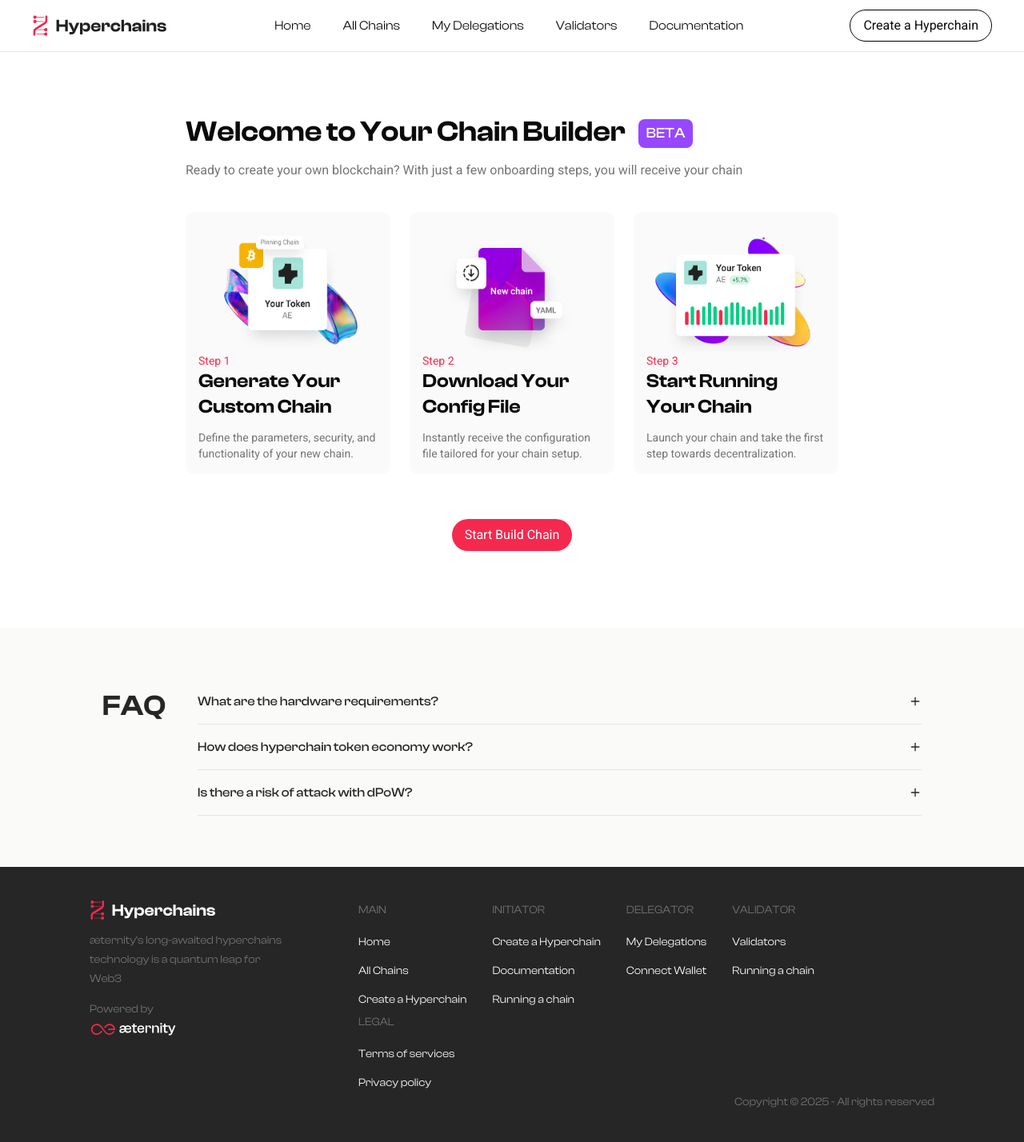
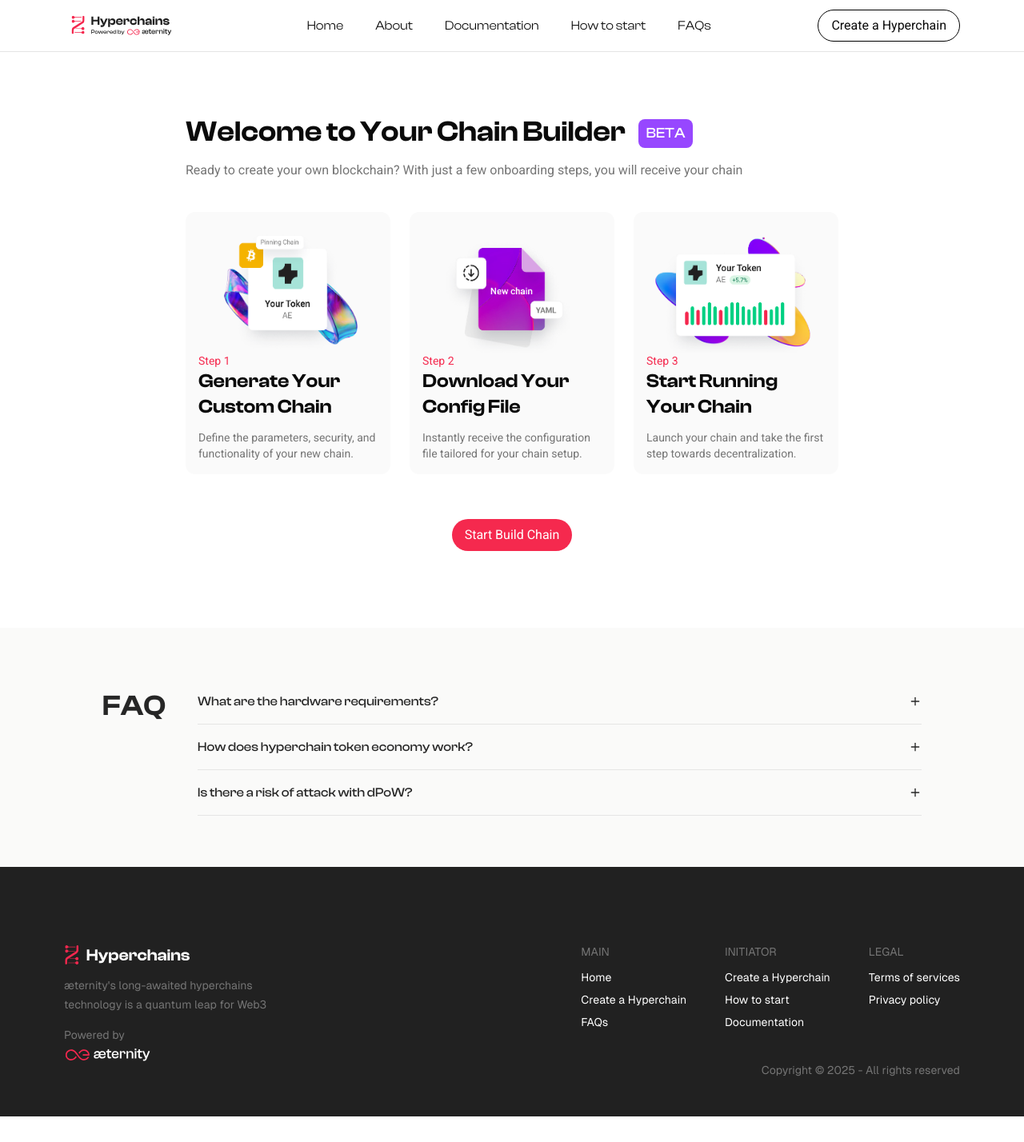
Before and after one commit to unit214/aeternity-hyperchains-initiator, a Next.js app: page / in a window 1280 px wide. Shown: the whole page at 80% size. After the commit the page ends 1396 px from the top, so only its background shows below. Built offline with nearby package versions, Linux system fonts and the light colour scheme.

Commit message:
feat: adjust header and footer

```diff
--- a/src/app/globals.css
+++ b/src/app/globals.css
@@ -37,6 +37,7 @@
         --grey-5: 0 0% 46%; /* muted-foreground */
         --grey-6: 0 0% 24%;
         --violet-2: 266, 100%, 64%;
+        --black-1: 0, 0%, 13%;
         --radius: 0.5rem;
     }
     .dark {
--- a/src/components/footer.tsx
+++ b/src/components/footer.tsx
@@ -1,4 +1,6 @@
 import * as React from 'react';
+
+import Link from 'next/link';
 
 export interface FooterSectionProps {
     title: string;
@@ -7,16 +9,20 @@
 
 export const FooterSection: React.FC<FooterSectionProps> = ({ title, links }) => {
     return (
-        <div className='flex w-1/2 flex-col pr-8 pt-8 md:w-auto md:pt-0'>
-            <div className='w-full whitespace-nowrap text-neutral-500'>{title}</div>
+        <div className='flex w-1/2 flex-col md:w-auto'>
+            <div className='w-full whitespace-nowrap text-grey-5'>{title}</div>
             <div className='mt-3 flex w-full flex-col items-start text-white'>
-                {links.map((link, index) => (
+                {links.map((link, index) => {
+                    const linkProps = link.url.startsWith('/') ? {} : { target: '_blank', rel: 'noopener noreferrer' };
+
+                    return (
                         <div key={index} className={index > 0 ? 'mt-2' : ''}>
-                        <a href={link.url} className='hover:underline' target='_blank' rel='noopener noreferrer'>
+                            <a href={link.url} className='hover:underline' {...linkProps}>
                                 {link.label}
                             </a>
                         </div>
-                ))}
+                    );
+                })}
             </div>
         </div>
     );
@@ -24,14 +30,28 @@
 
 export const LogoSection: React.FC = () => {
     return (
-        <div className='z-0 flex w-64 flex-col items-start text-neutral-500'>
-            <img loading='lazy' src='/hyperchains_logo_white.svg' alt='HC Logo' className='max-w-full object-contain' />
+        <div className='z-0 flex w-64 flex-col items-start text-grey-5'>
+            <Link href='https://hyperchains.ae' target='_blank' rel='noopener noreferrer'>
+                <img
+                    loading='lazy'
+                    src='/hyperchains_logo_white.svg'
+                    alt='HC Logo'
+                    className='max-w-full object-contain'
+                />
+            </Link>
             <div className='mt-3 w-full self-stretch leading-6'>
                 æternity&apos;s long-awaited hyperchains technology is a quantum leap for Web3
             </div>
             <div className='mt-3 flex max-w-full flex-col leading-loose'>
                 <div>Powered by</div>
-                <img loading='lazy' src='/aeternity_logo.svg' alt='Powered by logo' className='w-full object-contain' />
+                <Link href='https://aeternity.com' target='_blank' rel='noopener noreferrer'>
+                    <img
+                        loading='lazy'
+                        src='/aeternity_logo.svg'
+                        alt='Powered by logo'
+                        className='w-full object-contain'
+                    />
+                </Link>
             </div>
         </div>
     );
@@ -41,57 +61,41 @@
     {
         title: 'MAIN',
         links: [
-            { label: 'Home', url: 'https://example.com' },
-            { label: 'All Chains', url: 'https://example.com' },
-            { label: 'Create a Hyperchain', url: 'https://example.com' }
+            { label: 'Home', url: 'https://hyperchains.ae' },
+            { label: 'Create a Hyperchain', url: '/', isInternalLink: true },
+            { label: 'FAQs', url: 'https://hyperchains.ae/faqs' }
         ]
     },
     {
         title: 'INITIATOR',
         links: [
-            { label: 'Create a Hyperchain', url: 'https://example.com' },
-            { label: 'Documentation', url: 'https://example.com' },
-            { label: 'Running a chain', url: 'https://example.com' }
-        ]
-    },
-    {
-        title: 'DELEGATOR',
-        links: [
-            { label: 'My Delegations', url: 'https://example.com' },
-            { label: 'Connect Wallet', url: 'https://example.com' }
-        ]
-    },
-    {
-        title: 'VALIDATOR',
-        links: [
-            { label: 'Validators', url: 'https://example.com' },
-            { label: 'Running a chain', url: 'https://example.com' }
+            { label: 'Create a Hyperchain', url: '/', isInternalLink: true },
+            { label: 'How to start', url: 'https://hyperchains.ae/how-to' },
+            { label: 'Documentation', url: 'https://hyperchains.ae/faqs' }
         ]
     },
     {
         title: 'LEGAL',
         links: [
             { label: 'Terms of services', url: 'https://example.com' },
-            { label: 'Privacy policy', url: 'https://example.com' }
+            { label: 'Privacy policy', url: '/privacy-policy' }
         ]
     }
 ];
 
 export const Footer: React.FC = () => {
     return (
-        <div className='flex flex-col items-center justify-center bg-neutral-800 px-20 text-sm max-md:px-5'>
-            <div className='flex w-full max-w-screen-2xl flex-col justify-center px-8 py-10 max-md:max-w-full max-md:px-5'>
-                <div className='relative flex w-full flex-col items-start max-md:max-w-full md:flex-row'>
+        <div className='flex flex-col items-center justify-center bg-black-1 px-5 py-12 font-sans text-sm md:px-20 md:pt-24'>
+            <div className='flex w-full max-w-full flex-col max-md:gap-12 md:max-w-screen-2xl'>
+                <div className='flex w-full flex-col items-start gap-y-12 md:flex-row md:justify-between'>
                     <LogoSection />
-                    <div className='z-0 flex min-w-[240px] flex-1 shrink basis-0 flex-col leading-loose max-md:max-w-full'>
-                        <div className='flex w-full flex-wrap items-start justify-start pl-0 max-md:max-w-full md:pl-20'>
+                    <div className='flex flex-wrap justify-start gap-y-8 pl-0 md:gap-x-12 md:pl-20'>
                         {footerSections.map((section, index) => (
                             <FooterSection key={index} title={section.title} links={section.links} />
                         ))}
                     </div>
                 </div>
-                </div>
-                <div className='w-full text-right text-neutral-500'>
+                <div className='w-full text-center text-grey-5 md:text-right'>
                     Copyright © {new Date().getFullYear()} - All rights reserved
                 </div>
             </div>
--- a/src/components/nav-bar.tsx
+++ b/src/components/nav-bar.tsx
@@ -7,7 +7,7 @@
     return (
         <div className='flex flex-col md:flex'>
             <div className='border-b'>
-                <div className='flex h-16 items-center justify-between md:px-10'>
+                <div className='flex h-16 items-center justify-between md:px-20'>
                     <Link href='/'>
                         <Image
                             className='h-6 md:h-8'
@@ -19,24 +19,27 @@
                         />
                     </Link>
                     <nav className='hidden items-center space-x-4 md:mx-6 md:flex lg:space-x-10'>
-                        <Link href='/' className=''>
+                        <Link href='https://hyperchains.ae' target='_blank' rel='noopener noreferrer'>
                             Home
                         </Link>
-                        <Link href='#' className=''>
-                            All Chains
+                        <Link href='https://hyperchains.ae/#how-it-works' target='_blank' rel='noopener noreferrer'>
+                            About
                         </Link>
-                        <Link href='#' className=''>
-                            My Delegations
+                        <Link
+                            href='https://docs.aeternity.io/en/v7.3.0-rc3/hyperchains/'
+                            target='_blank'
+                            rel='noopener noreferrer'>
+                            Documentation
                         </Link>
-                        <Link href='#' className=''>
-                            Validators
+                        <Link href='https://hyperchains.ae/how-to' target='_blank' rel='noopener noreferrer'>
+                            How to start
                         </Link>
-                        <Link href='#' className=''>
-                            Documentation
+                        <Link href='https://hyperchains.ae/faqs' target='_blank' rel='noopener noreferrer'>
+                            FAQs
                         </Link>
                     </nav>
                     <Button className='hidden md:flex' variant='outline'>
-                        Create a Hyperchain
+                        <Link href='/'>Create a Hyperchain</Link>
                     </Button>
                 </div>
             </div>
--- a/tailwind.config.ts
+++ b/tailwind.config.ts
@@ -64,8 +64,10 @@
                 'grey-2': 'hsl(var(--grey-2))',
                 'grey-3': 'hsl(var(--grey-3))',
                 'grey-4': 'hsl(var(--grey-4))',
+                'grey-5': 'hsl(var(--grey-5))',
                 'grey-6': 'hsl(var(--grey-6))',
-                'violet-2': 'hsl(var(--violet-2))'
+                'violet-2': 'hsl(var(--violet-2))',
+                'black-1': 'hsl(var(--black-1))'
             },
             fontFamily: {
                 sans: ['var(--font-geist-sans)'],
```
Also changed, not shown: public/hyperchains_logo.svg. Lines whose indentation alone changed are shown as unchanged.
